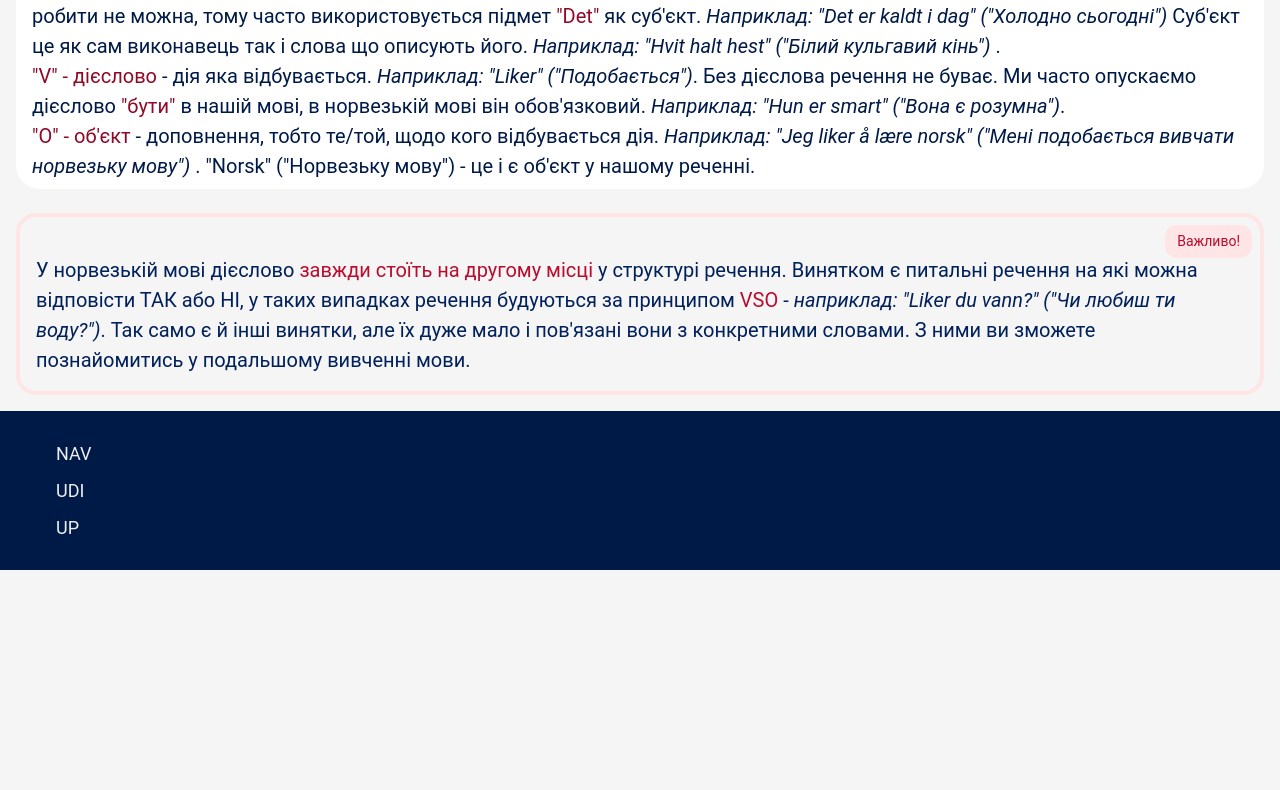
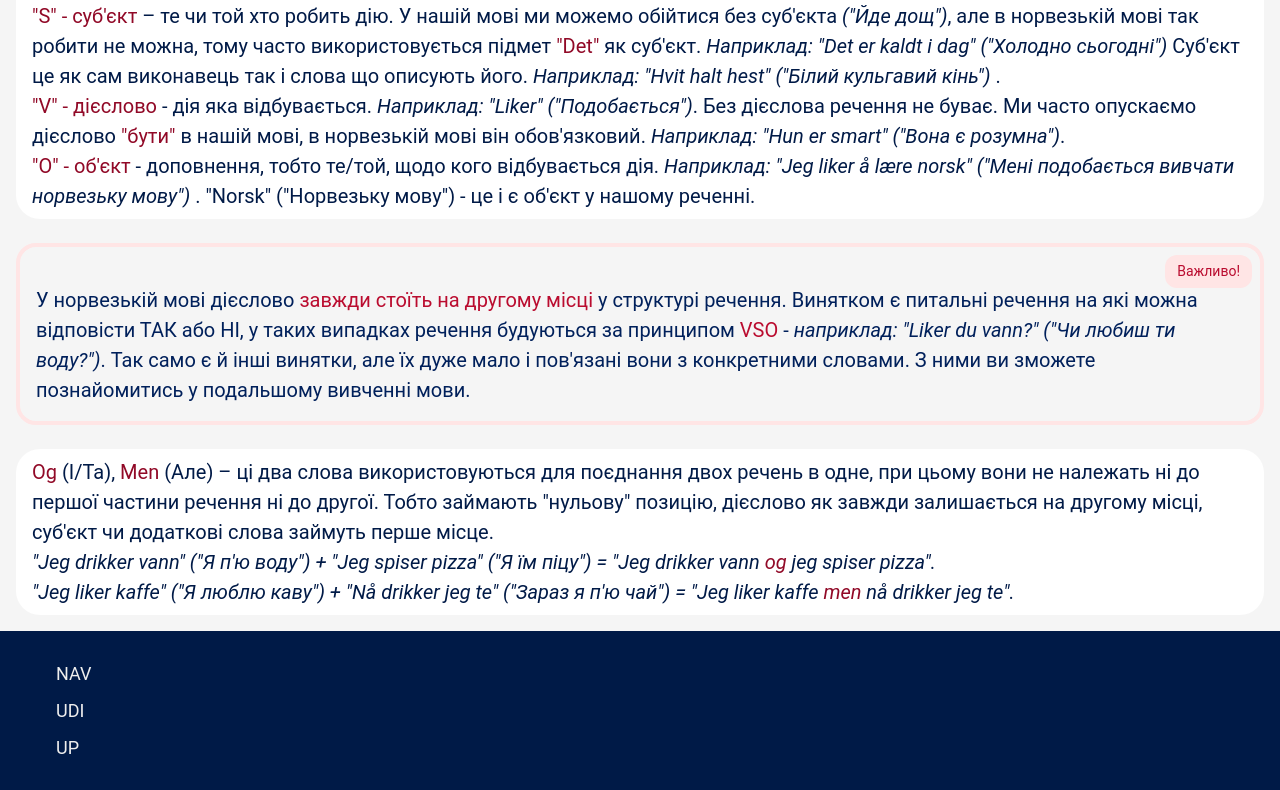
Before and after one commit to dmkomur/nu-frontend, a React (Vite) app: page /grammar/sentences in a window 1280 px wide. Shown: the part 872-1662 px from the top of the page. Before the commit the page ends 1442 px from the top, so only its background shows below. Built offline with nearby package versions, Linux system fonts and the light colour scheme.

Commit message:
feat: ruledirection

```diff
--- a/src/components/Rules/Rule.jsx
+++ b/src/components/Rules/Rule.jsx
@@ -7,6 +7,7 @@ import RuleVerb from "./RuleVerb/RuleVerb";
 import RuleModal from "./RuleModal/RuleModal";
 import RuleImperative from "./RuleImperative/RuleImperative";
 import RuleLocation from "./RuleLocation/RuleLocation";
+import RuleDirection from "./RuleDirection/RuleDirection";
 
 function Rule() {
     const { rule } = useParams();
@@ -28,6 +29,8 @@ function Rule() {
                 return <RuleImperative />;
             case "location":
                 return <RuleLocation />;
+            case "direction":
+                return <RuleDirection />;
             default:
                 return <p>Please select a valid grammar rule.</p>;
         }
--- /dev/null
+++ b/src/components/Rules/RuleDirection/RuleDirection.jsx
@@ -0,0 +1,43 @@
+import { StyledRuleHeader } from "../../common/rules/RuleHeader.styled";
+import StyledRuleDescription from "../../common/rules/RuleDescription";
+import { StyledRuleWrapper } from "../../common/rules/RulePWrapper.styled";
+
+const RuleDirection = () => {
+    return (
+        <StyledRuleWrapper>
+            <StyledRuleHeader>Напрям (Retning)</StyledRuleHeader>
+            <StyledRuleDescription>
+                <span>Venstre, høyre, rett, tilbake, fremover</span>.
+                <br />
+                Ліворуч, праворуч, прямо, назад, вперед.
+            </StyledRuleDescription>
+            <StyledRuleDescription>
+                <span>Inn, ut</span>.
+                <br />В середину, назовні.
+            </StyledRuleDescription>
+            <StyledRuleDescription>
+                <span>Opp, ned</span>.
+                <br />
+                Вгору, вниз.
+            </StyledRuleDescription>
+            <StyledRuleDescription>
+                <span>Mellom, gjennom</span>.
+                <br />
+                Між, крізь.
+            </StyledRuleDescription>
+            <StyledRuleDescription>
+                Деякі вирази мають свою власну форму, їх легко запам'ятати з
+                часом.
+                <br />
+                <span>Kom til meg</span> - Іди до мене.
+                <br />
+                <span>Gå på skolen</span> - Іди до школи.
+                <br />
+                <span>Gå i barnehagen</span> - Іди до дитячого садка.
+                <br />
+                <span>Gå hjem</span> - Іди додому.
+            </StyledRuleDescription>
+        </StyledRuleWrapper>
+    );
+};
+export default RuleDirection;
--- a/src/components/Rules/RuleLocation/RuleLocation.jsx
+++ b/src/components/Rules/RuleLocation/RuleLocation.jsx
@@ -15,11 +15,14 @@ const RuleLocation = () => {
                 прийменники.
             </StyledRuleDescription>
             <StyledRuleDescription>
-                <span>I/Inne</span> - В.{" "}
+                <span>I/Inne</span> - В/В середині.{" "}
                 <i>
                     Приклад: "Eple ligger i en boks" ("Яблуко лежить у
                     коробці").
                 </i>
+                <br />
+                <span>Ute</span> - Зовні.{" "}
+                <i>Приклад: "Barna leker ute" ("Діти грають на вулиці").</i>
                 <br />
                 <span>På</span> - На.{" "}
                 <i>Приклад: "Bok på bordet" ("Книжка на столі").</i>
@@ -66,7 +69,7 @@ const RuleLocation = () => {
                 <br />
             </StyledRuleDescription>
             <StyledRuleDescription>
-                Дієслова, що вказують на стан плюс мінус, такі ж як у нас.
+                Дієслова, що вказують на стан, плюс мінус, такі ж як у нас.
                 <br />
                 <span>Et glass står på bordet</span> - Склянка стоїть на столі.
                 <br />
--- a/src/components/Rules/RuleSentences/RuleSentences.jsx
+++ b/src/components/Rules/RuleSentences/RuleSentences.jsx
@@ -15,6 +15,8 @@ const RuleSentences = () => {
                 <span>SVO</span>. <span>"S"</span> – суб'єкт, <span>"V"</span> –
                 дієслово, <span>"O"</span> – об'єкт.{" "}
                 <i>Наприклад: "Jeg liker vann" ("Я люблю воду")</i>.
+                <br />
+                Суб'єкт та дієслово обов'язково повинні бути в усіх реченнях!
                 <br />
                 <span>"S" - суб'єкт</span> – те чи той хто робить дію. У нашій
                 мові ми можемо обійтися без суб'єкта <i>("Йде дощ")</i>, але в
@@ -51,6 +53,26 @@ const RuleSentences = () => {
                 конкретними словами. З ними ви зможете познайомитись у
                 подальшому вивченні мови.
             </StyledAlert>
+            <StyledRuleDescription>
+                <span>Og </span>(І/Та), <span>Men </span>(Але) – ці два слова
+                використовуються для поєднання двох речень в одне, при цьому
+                вони не належать ні до першої частини речення ні до другої.
+                Тобто займають "нульову" позицію, дієслово як завжди залишається
+                на другому місці, суб'єкт чи додаткові слова займуть перше
+                місце.
+                <br />
+                <i>
+                    "Jeg drikker vann" ("Я п'ю воду") + "Jeg spiser pizza" ("Я
+                    їм піцу") = "Jeg drikker vann <span>og</span> jeg spiser
+                    pizza".
+                </i>{" "}
+                <br />
+                <i>
+                    "Jeg liker kaffe" ("Я люблю каву") + "Nå drikker jeg te"
+                    ("Зараз я п'ю чай") = "Jeg liker kaffe <span>men</span> nå
+                    drikker jeg te".
+                </i>{" "}
+            </StyledRuleDescription>
         </StyledRuleWrapper>
     );
 };
--- a/src/pages/GrammarPage.jsx
+++ b/src/pages/GrammarPage.jsx
@@ -44,6 +44,10 @@ const GrammarPage = () => {
             ruleName: "location",
             ruleLable: "Розташування",
         },
+        {
+            ruleName: "direction",
+            ruleLable: "Напрям",
+        },
     ];
 
     const location = useLocation();
```
